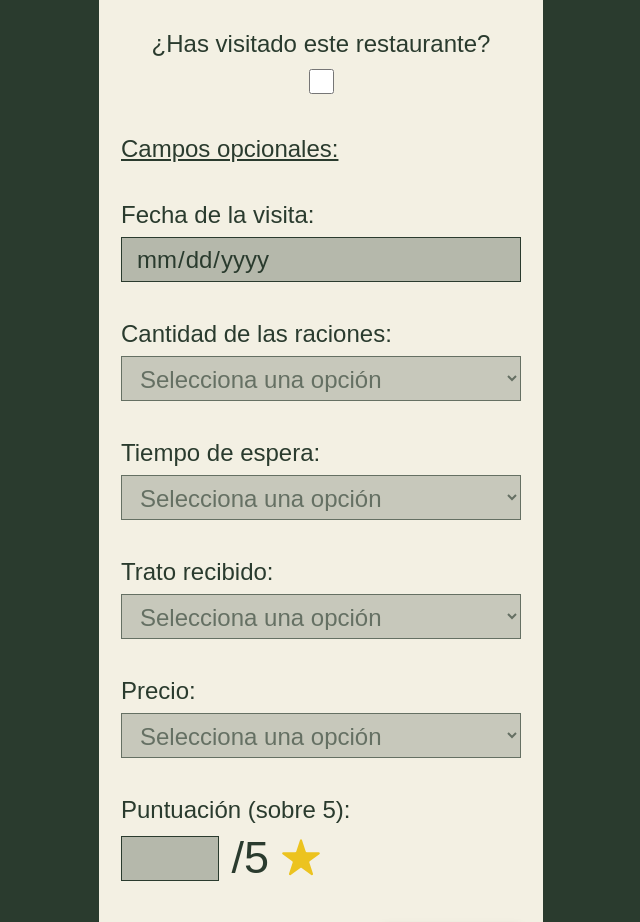
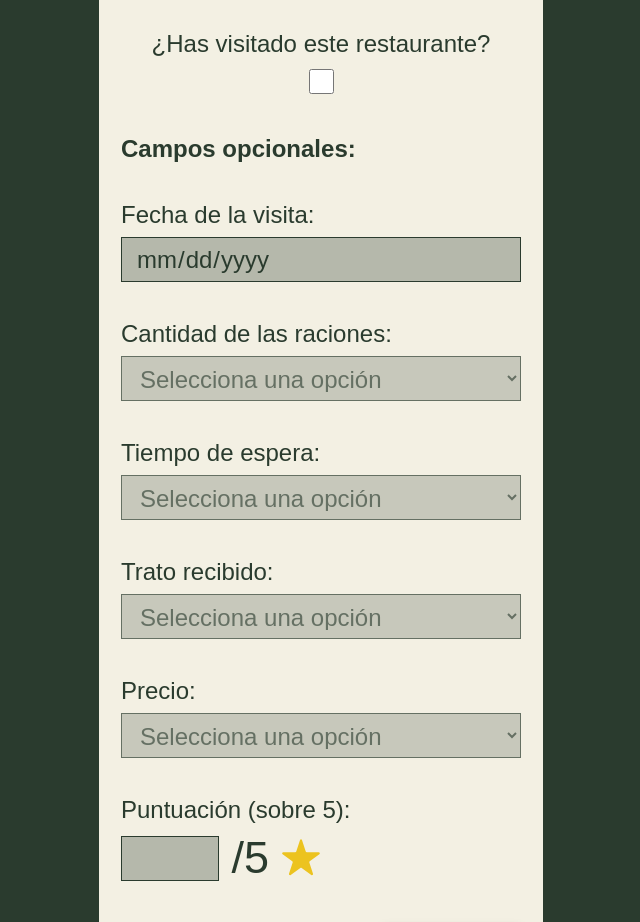
Before and after one commit to Ivet19/Bocados-front, a React (Vite) app: page /add-restaurant in a window 1280 px wide. Shown: the part 960-1882 px from the top of the page, without its empty margins (319-959 px from the left). Built offline with nearby package versions, Linux system fonts and the light colour scheme; no server answers; a web font is replaced by a local one.

Commit message:
Change underline for bold in optional fields information text

```diff
--- a/src/restaurant/components/RestaurantForm/RestaurantForm.css
+++ b/src/restaurant/components/RestaurantForm/RestaurantForm.css
@@ -14,7 +14,7 @@
 }
 
 .restaurant-form__info--optionals {
-  text-decoration: underline;
+  font-weight: 600;
 }
 
 .restaurant-form__groups {
```
